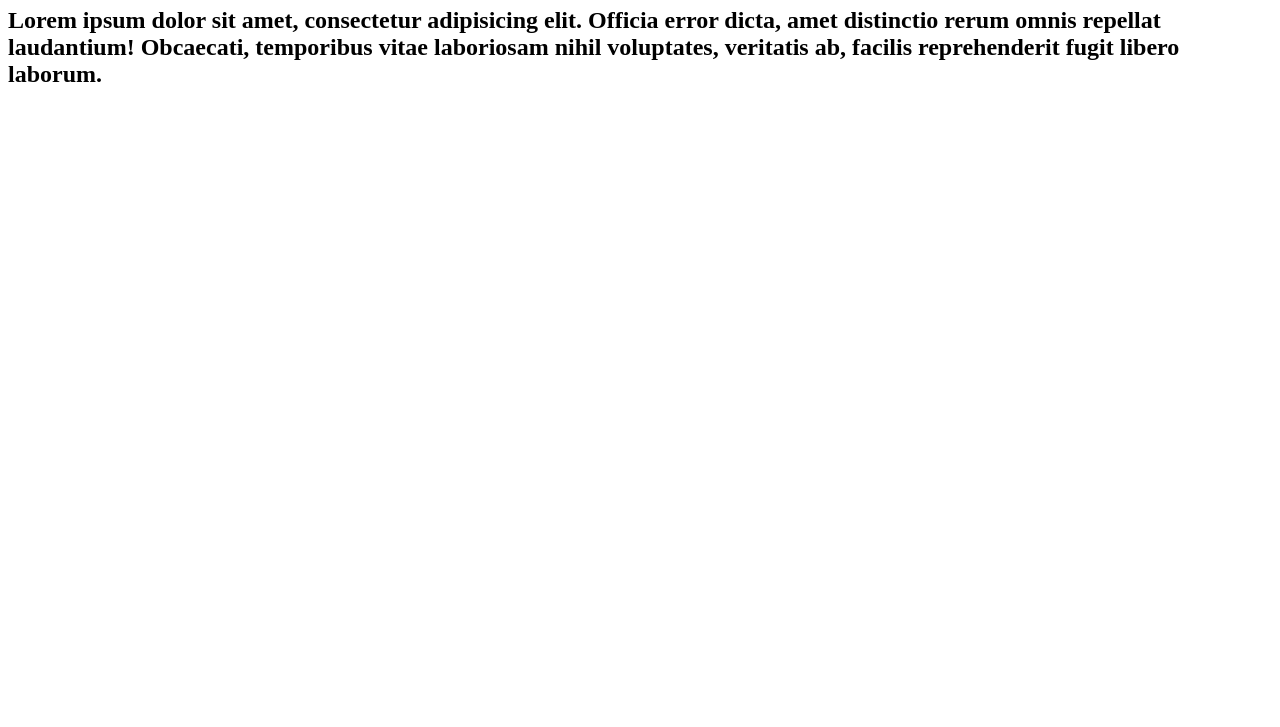
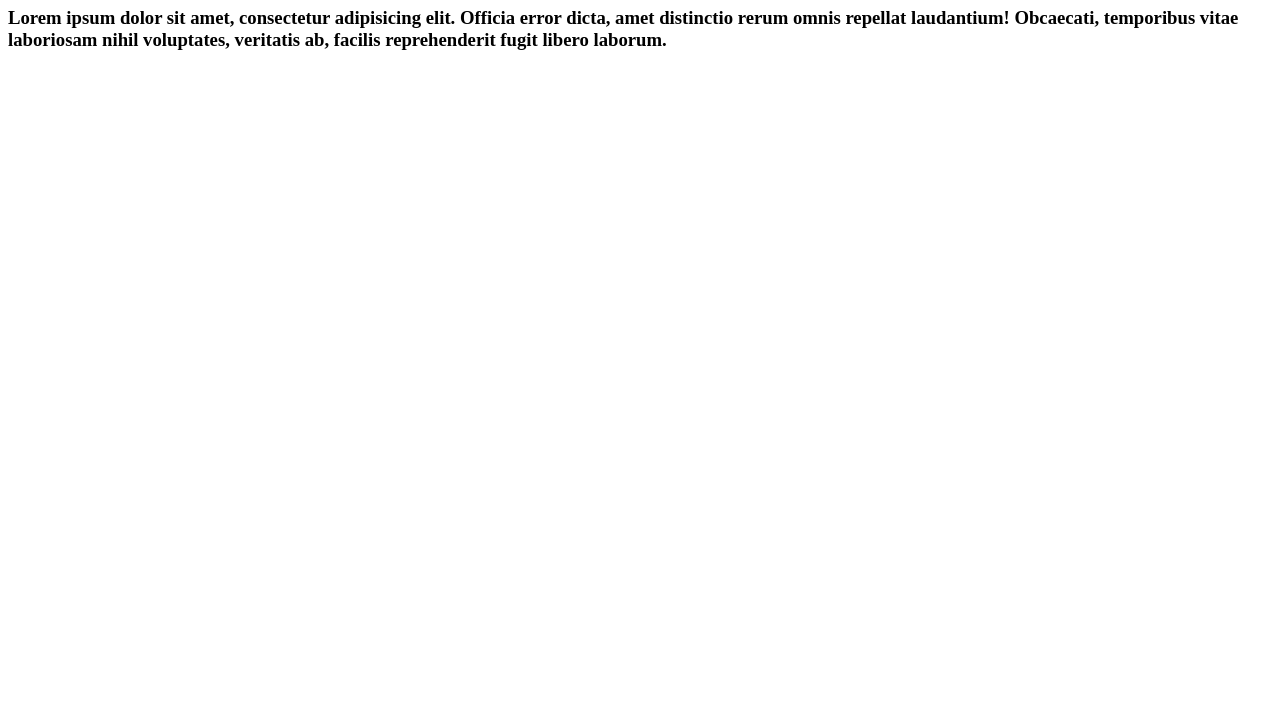
Before and after one commit to FortSoftwares/git-aula, a plain HTML site: page index.html in a window 1280 px wide. Shown: the part 73-800 px from the top of the page. Drawn offline with Linux system fonts and the light colour scheme.

Commit message:
Alterei h2 para h3 como solicitado

```diff
--- a/index.html
+++ b/index.html
@@ -7,7 +7,7 @@
 </head>
 <body>
     <h1>Hello, World!</h1>
-    <h2>Lorem ipsum dolor sit amet, consectetur adipisicing elit. Officia error dicta, amet distinctio rerum omnis repellat laudantium! Obcaecati, temporibus vitae laboriosam nihil voluptates, veritatis ab, facilis reprehenderit fugit libero laborum.</h2>
+    <h3>Lorem ipsum dolor sit amet, consectetur adipisicing elit. Officia error dicta, amet distinctio rerum omnis repellat laudantium! Obcaecati, temporibus vitae laboriosam nihil voluptates, veritatis ab, facilis reprehenderit fugit libero laborum.</h3>
 
 </body>
 </html>
```
